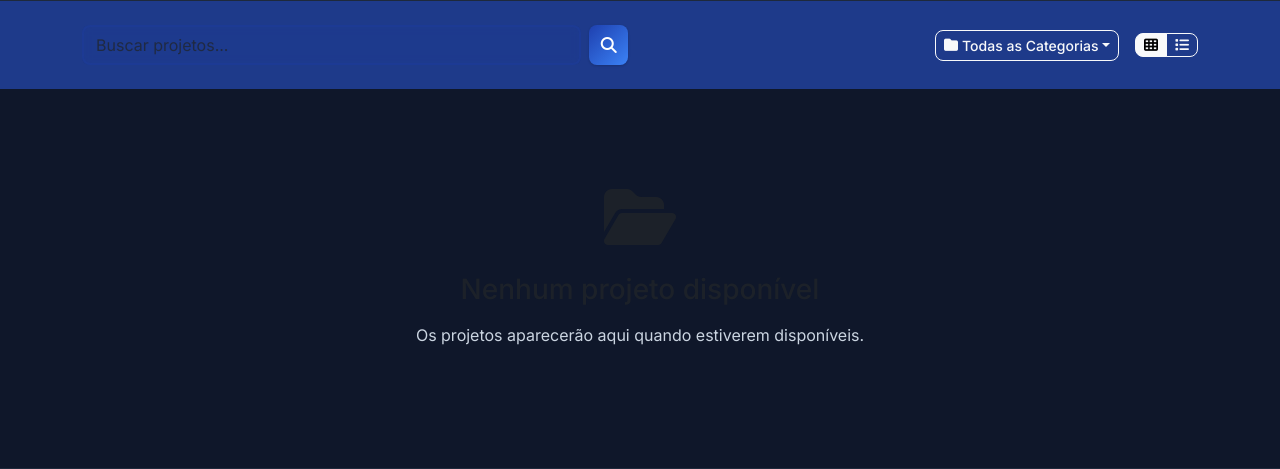
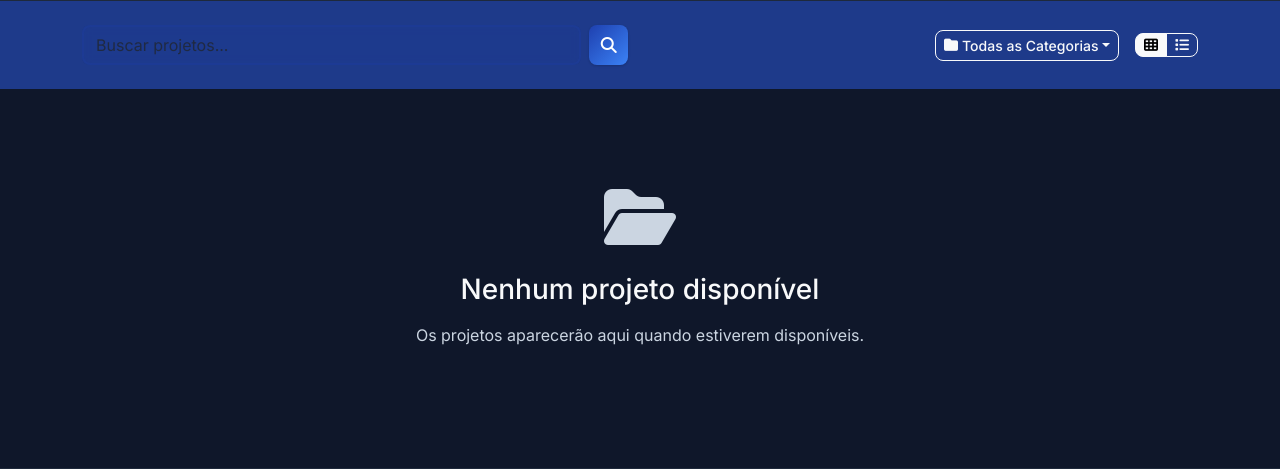
Before and after one commit to brubsb/portifoliobrub, a Flask app: page /projects in a window 1280 px wide. Shown: the part 334-803 px from the top of the page. Run offline with Flask 3, Linux system fonts and the light colour scheme; data comes from the database, SQL or seed files in the repository; data that the repository does not hold is empty.

Commit message:
Improve visibility of empty project page elements
Update 'text-muted' to 'text-light-gray' and 'text-light' for better contrast on the empty project state in templates/projects.html.

Replit-Commit-Author: Agent
Replit-Commit-Session-Id: 4fd8e3fb-3319-47b4-a767-45b2382ebd89
Replit-Commit-Checkpoint-Type: full_checkpoint
Replit-Commit-Screenshot-Url: https://storage.googleapis.com/screenshot-production-us-central1/53dedeaa-367b-4746-9cc1-a4648cfe6cec/4fd8e3fb-3319-47b4-a767-45b2382ebd89/6aZIz6p

```diff
--- a/templates/projects.html
+++ b/templates/projects.html
@@ -228,8 +228,8 @@
         {% else %}
         <!-- Empty State -->
         <div class="empty-state text-center py-5">
-            <i class="fas fa-folder-open fa-4x text-muted mb-4"></i>
-            <h3 class="text-muted mb-3">
+            <i class="fas fa-folder-open fa-4x text-light-gray mb-4"></i>
+            <h3 class="text-light mb-3">
                 {% if search_query %}
                 Nenhum projeto encontrado
                 {% else %}
```
